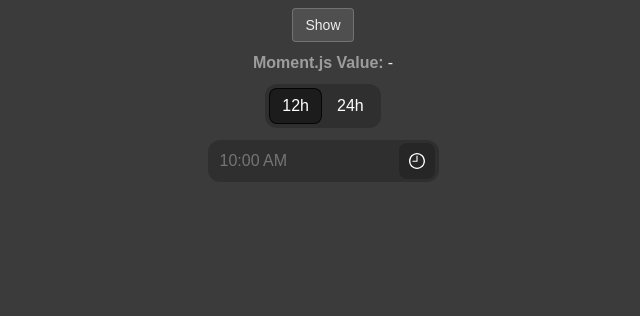
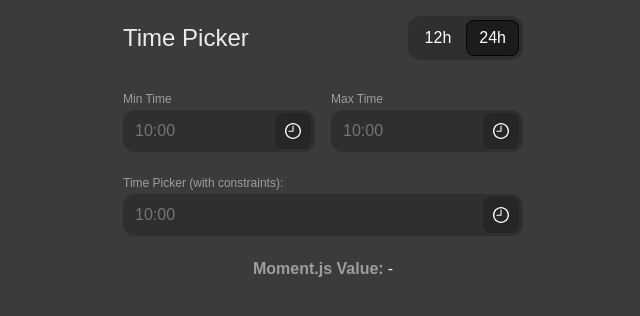
Before and after one commit to soooji/react-masked-input-time-picker, a React (Create React App) app: page / in a window 1280 px wide. Shown: the top 316 px of the page, without its empty margins (317-957 px from the left). Built offline with nearby package versions, Linux system fonts and the light colour scheme.

Commit message:
Fix some timing issues and add more functionalities to the UI

```diff
--- a/package.json
+++ b/package.json
@@ -13,6 +13,7 @@
     "moment": "^2.29.4",
     "react": "18.2.0",
     "react-dom": "18.2.0",
+    "react-hot-toast": "^2.4.1",
     "react-scripts": "5.0.1",
     "styled-components": "^5.3.11"
   },
--- a/src/App.tsx
+++ b/src/App.tsx
@@ -1,4 +1,4 @@
-import moment, { Moment } from "moment";
+import { Moment } from "moment";
 import { useState } from "react";
 import "./styles.css";
 import { TimingFormatType } from "./utils";
@@ -6,6 +6,7 @@ import styled from "styled-components";
 import { InlineSelect, SelectOption } from "./InlineSelect";
 import { Container } from "./components";
 import { TimePicker } from "./TimePicker";
+import { Toaster, toast } from "react-hot-toast";
 
 const TIMING_FORMAT_OPTIONS: SelectOption<TimingFormatType>[] = [
   {
@@ -18,21 +19,6 @@ const TIMING_FORMAT_OPTIONS: SelectOption<TimingFormatType>[] = [
   },
 ];
 
-const RoundDarkButtonWithHoverEffect = styled.button`
-  background-color: rgba(255, 255, 255, 0.1);
-  border: 1px solid rgba(255, 255, 255, 0.2);
-  border-radius: 4px;
-  padding: 8px 12px;
-  font-size: 14px;
-  font-weight: 300;
-  color: rgba(255, 255, 255, 0.9);
-  cursor: pointer;
-  transition: all 0.2s ease-in-out;
-  &:hover {
-    background-color: rgba(255, 255, 255, 0.2);
-  }
-`;
-
 const ResultContainer = styled.div`
   display: flex;
   flex-direction: row;
@@ -44,36 +30,118 @@ const ResultContainer = styled.div`
   }
 `;
 
+const InputLabel = styled.div`
+  font-size: 12px;
+  color: rgba(255, 255, 255, 0.5);
+  margin-bottom: 4px;
+`;
+
+const FlexContainer = styled.div<{ width?: string }>`
+  display: flex;
+  flex-direction: row;
+  align-items: center;
+  justify-content: space-between;
+  gap: 16px;
+  width: ${(props) => props?.width ?? "100%"};
+  max-width: 100%;
+  > div {
+    flex: 1;
+  }
+`;
+
+const PageTitle = styled.h1`
+  font-size: 24px;
+  font-weight: 500;
+  color: rgba(255, 255, 255, 0.9);
+  margin-bottom: 16px;
+`;
+
 export default function App() {
   const [timingFormat, setTimingFormat] = useState<
     SelectOption<TimingFormatType>
-  >(TIMING_FORMAT_OPTIONS[0]);
+  >(TIMING_FORMAT_OPTIONS[1]);
   const [selectedTime, setSelectedTime] = useState<Moment>();
-  const [isClicked, setIsClicked] = useState(false);
+  const [minTime, setMinTime] = useState<Moment>();
+  const [maxTime, setMaxTime] = useState<Moment>();
 
   return (
     <Container className="App">
-      <TimePicker
-        value={selectedTime}
-        onChange={setSelectedTime}
-        timingFormat={timingFormat.value}
-        minTime={moment().hour(10).minute(0).second(0)}
-        maxTime={moment().hour(17).minute(0).second(0)}
-      />
+      <Toaster />
 
-      <InlineSelect
-        value={timingFormat}
-        options={TIMING_FORMAT_OPTIONS}
-        onChange={setTimingFormat}
-      />
+      <FlexContainer width="400px">
+        <PageTitle>Time Picker</PageTitle>
+
+        <InlineSelect
+          style={{ flex: "none" }}
+          value={timingFormat}
+          options={TIMING_FORMAT_OPTIONS}
+          onChange={setTimingFormat}
+        />
+      </FlexContainer>
+
+      <FlexContainer width="400px">
+        <div>
+          <InputLabel>Min Time</InputLabel>
+          <TimePicker
+            value={minTime}
+            onChange={(newMinTime) => {
+              if ((!newMinTime && !minTime) || newMinTime?.isSame(minTime))
+                return;
+              setSelectedTime(undefined);
+              setMinTime(newMinTime);
+              setMaxTime(undefined);
+            }}
+            timingFormat={timingFormat.value}
+          />
+        </div>
+
+        <div>
+          <InputLabel>Max Time</InputLabel>
+          <TimePicker
+            value={maxTime}
+            minTime={minTime ? minTime.clone().add(1, "minute") : undefined}
+            onChange={(newMaxTime) => {
+              if ((!newMaxTime && !maxTime) || newMaxTime?.isSame(maxTime))
+                return;
+              setSelectedTime(undefined);
+              setMaxTime(newMaxTime);
+            }}
+            timingFormat={timingFormat.value}
+          />
+        </div>
+      </FlexContainer>
+
+      <FlexContainer width="400px">
+        <div>
+          <InputLabel>Time Picker (with constraints):</InputLabel>
+          <TimePicker
+            value={selectedTime}
+            onChange={(newTime) => {
+              setSelectedTime(newTime);
+              toast.success(
+                `Selected time: ${
+                  newTime?.format("YYYY-MM-DD HH:mm:ss") ?? "N/A"
+                }`,
+                {
+                  style: {
+                    borderRadius: "10px",
+                    background: "#333",
+                    color: "#fff",
+                  },
+                }
+              );
+            }}
+            timingFormat={timingFormat.value}
+            minTime={minTime}
+            maxTime={maxTime}
+          />
+        </div>
+      </FlexContainer>
 
       <ResultContainer>
         <b>Moment.js Value:</b>{" "}
         {selectedTime ? selectedTime.format("YYYY-MM-DD HH:mm:ss") : "-"}
       </ResultContainer>
-      <RoundDarkButtonWithHoverEffect onClick={() => setIsClicked(!isClicked)}>
-        {isClicked ? "Hide" : "Show"}
-      </RoundDarkButtonWithHoverEffect>
     </Container>
   );
 }
--- a/src/InlineSelect.tsx
+++ b/src/InlineSelect.tsx
@@ -6,6 +6,7 @@ export type SelectOption<TValue extends string = string> = {
 };
 
 export type InlineSelectProps<TOptionValue extends string = string> = {
+  style?: React.CSSProperties;
   value?: SelectOption<TOptionValue>;
   options: SelectOption<TOptionValue>[];
   onChange: (value: SelectOption<TOptionValue>) => void;
@@ -31,9 +32,9 @@ const Option = styled.div`
   }
 `;
 
-export const InlineSelect = (({ value, options, onChange }) => {
+export const InlineSelect = (({ value, options, onChange, style }) => {
   return (
-    <Container>
+    <Container style={style}>
       {options?.map((option) => (
         <Option
           key={option.value}
--- a/src/TimePicker.tsx
+++ b/src/TimePicker.tsx
@@ -1,5 +1,12 @@
 import moment, { Moment } from "moment";
-import { FC, useEffect, useMemo, useRef, useState } from "react";
+import {
+  FC,
+  MouseEventHandler,
+  useEffect,
+  useMemo,
+  useRef,
+  useState,
+} from "react";
 import "./styles.css";
 import {
   getFormattedAmPmTimeFromStringValue,
@@ -46,14 +53,27 @@ export const TimePicker: FC<TimePickerProps> = ({
   // Refs
   const inputRef = useRef<HTMLInputElement>(null);
   const containerRef = useRef<HTMLDivElement>(null);
+  const adornmentRef = useRef<HTMLDivElement>(null);
 
   // Value and onChange
   const [timeInputValue, setTimeInputValue] = useState("");
+
   const onChangeInputValue = (typedValue: string) => {
     setTimeInputValue(
       getFormattedAmPmTimeFromStringValue(typedValue, timingFormat) ??
         timeInputValue
     );
+  };
+
+  const isSameTimeAsValue = (internalTimeValue: Moment | undefined) =>
+    (!value && !internalTimeValue) ||
+    (value && internalTimeValue && value.isSame(internalTimeValue, "minute"));
+
+  const onChangeValueIfChanged = (momentValue: Moment | undefined) => {
+    if (isSameTimeAsValue(momentValue)) {
+      return;
+    }
+    onChange?.(momentValue);
   };
 
   // Effects
@@ -65,6 +85,7 @@ export const TimePicker: FC<TimePickerProps> = ({
 
   // DropDown
   const [isDropDownOpen, setIsDropDownOpen] = useState(false);
+
   const suggestedTimeOptions = useMemo(() => {
     const defaultTimeForSuggestions = moment();
     return getTimeSelectionSuggestions(
@@ -73,10 +94,11 @@ export const TimePicker: FC<TimePickerProps> = ({
         : defaultTimeForSuggestions,
       { minTime, maxTime }
     );
-  }, [timeInputValue, momentFormat]);
+  }, [timeInputValue, momentFormat, minTime, maxTime]);
+
   const onSelectSuggestedTime = (timeOption: Moment) => {
     setIsDropDownOpen(false);
-    onChange?.(timeOption);
+    onChangeValueIfChanged?.(timeOption);
   };
 
   // Validations
@@ -93,12 +115,12 @@ export const TimePicker: FC<TimePickerProps> = ({
 
   const validateTimeAndOnChange = () => {
     if (!timeInputValue) {
-      return onChange?.(undefined);
+      return onChangeValueIfChanged?.(undefined);
     }
     if (!isValidTime(timeInputValue)) {
       return setTimeInputValue(getUppercaseValue(defaultValue));
     }
-    onChange?.(moment(timeInputValue, momentFormat));
+    onChangeValueIfChanged?.(moment(timeInputValue, momentFormat));
   };
 
   const openDropDownAndFocusOnInput = () => {
@@ -114,24 +136,35 @@ export const TimePicker: FC<TimePickerProps> = ({
   const isDropDownOpenVisible = suggestedTimeOptions?.length && isDropDownOpen;
 
   return (
-    <InputContainer ref={containerRef} onBlur={() => validateTimeAndOnChange()}>
+    <InputContainer ref={containerRef}>
       <StyledInput
         ref={inputRef}
         value={timeInputValue}
         placeholder={moment().format(momentFormat).toUpperCase()}
-        className={isValidTime(timeInputValue) ? "--valid" : ""}
+        onBlur={validateTimeAndOnChange}
+        className={
+          isValidTime(timeInputValue)
+            ? "--valid"
+            : isValidTimeFormat(timeInputValue, { timeFormat: timingFormat })
+            ? "--invalid"
+            : ""
+        }
         onChange={(event) => onChangeInputValue(event.target.value)}
       />
 
       <TimeInputAdornment
+        ref={adornmentRef}
         onClick={openDropDownAndFocusOnInput}
-        id="time-input-adornment"
+        onMouseDown={(e) => e.preventDefault()}
+        onTouchStart={(e) => e.preventDefault()}
       >
         <img src="/clock.svg" alt="clock icon" />
       </TimeInputAdornment>
 
       <DropDownOptionsContainer
         className={isDropDownOpenVisible ? "--visible" : ""}
+        onMouseDown={(e) => e.preventDefault()}
+        onTouchStart={(e) => e.preventDefault()}
       >
         {suggestedTimeOptions.map((timeOption) => (
           <DropDownListItem
--- a/src/components.tsx
+++ b/src/components.tsx
@@ -3,8 +3,8 @@ import styled from "styled-components";
 export const Container = styled.div`
   display: flex;
   align-items: center;
-  flex-direction: column-reverse;
-  gap: 12px;
+  flex-direction: column;
+  gap: 24px;
   &,
   * {
     color: white;
@@ -14,9 +14,11 @@ export const Container = styled.div`
 export const InputContainer = styled.div`
   position: relative;
   display: block;
+  width: 100%;
 `;
 
 export const StyledInput = styled.input`
+  width: 100%;
   border: 1px solid black;
   background-color: rgba(0, 0, 0, 0.2);
   border-radius: 12px;
@@ -30,10 +32,15 @@ export const StyledInput = styled.input`
     box-shadow: 0 0 0 1px rgba(0, 255, 0, 0.4);
     background-color: rgba(0, 255, 0, 0.05);
   }
+  &.--invalid {
+    box-shadow: 0 0 0 1px rgba(255, 0, 0, 0.4);
+    background-color: rgba(255, 0, 0, 0.05);
+  }
 `;
 
 export const DropDownOptionsContainer = styled.div`
   position: absolute;
+  width: 100%;
   top: calc(100% + 4px);
   left: 0;
   right: 0;
@@ -41,7 +48,7 @@ export const DropDownOptionsContainer = styled.div`
   border-radius: 12px;
   border: 1px solid black;
   padding: 4px;
-  z-index: 1;
+  z-index: 11;
   visibility: hidden;
   opacity: 0;
   transform: translateY(10px);
--- a/src/utils.ts
+++ b/src/utils.ts
@@ -13,7 +13,7 @@ const formatHour = (hour: string, format: TimingFormatType) => {
   if (hour.length === 1 && parseInt(hour[0]) > Math.floor(maxHour / 10)) {
     formattedHour = `0${hour[0]}`;
   } else if (hour.length === 2) {
-    if (Number(hour) === 0) {
+    if (Number(hour) === 0 && format === "12h") {
       formattedHour = `01`;
     } else if (Number(hour) > maxHour) {
       formattedHour = `${maxHour}`;
@@ -108,35 +108,6 @@ const roundUpTimeToNearestHalfHour = (time: Moment) => {
   return fixedTime.add(1, "h").startOf("hour");
 };
 
-// export const getTimeSelectionSuggestionsBetweenMinAndMaxDate = (
-//   time: Moment,
-//   {
-//     minDate,
-//     maxDate,
-//   }: {
-//     minDate?: Moment;
-//     maxDate?: Moment;
-//   }
-// ) => {
-//   const sameHourOptions = [];
-//   const startTime = roundUpTimeToNearestHalfHour(
-//     minDate ? moment.max(minDate, time) : time
-//   );
-//   const endTime = moment.min(
-//     maxDate.clone().endOf("day"),
-//     startTime.clone().add(3, "h")
-//   );
-//   const intervalMinutes = 30;
-//   for (
-//     let timeOption = startTime;
-//     timeOption <= endTime;
-//     timeOption.add(intervalMinutes, "minutes")
-//   ) {
-//     sameHourOptions.push(timeOption.clone());
-//   }
-//   return sameHourOptions;
-// };
-
 export const getTimeSelectionSuggestions = (
   time: Moment,
   {
```
Also changed, not shown: public/index.html (+9 -11 lines), 2 other files (tests, documents, lock files or other folders).
